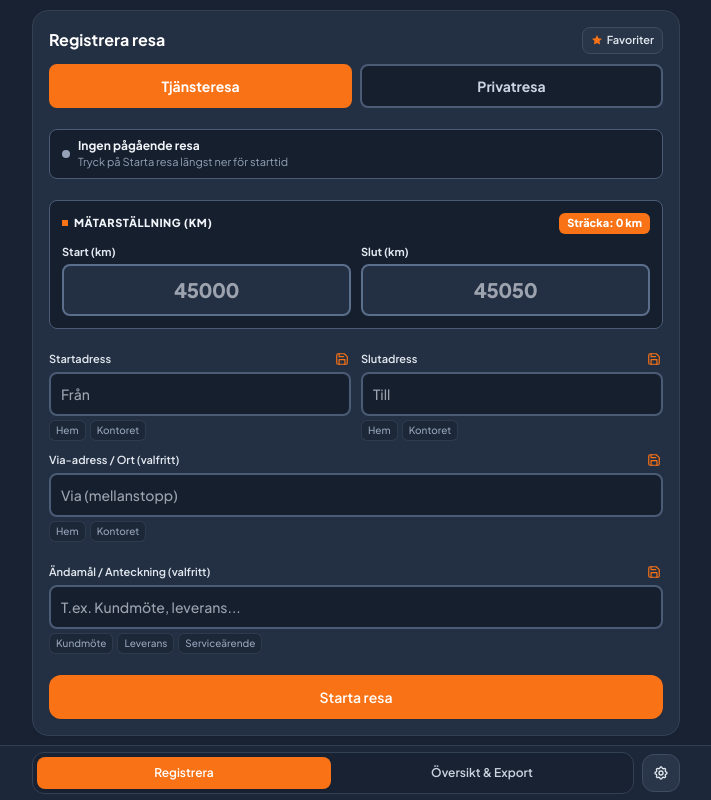
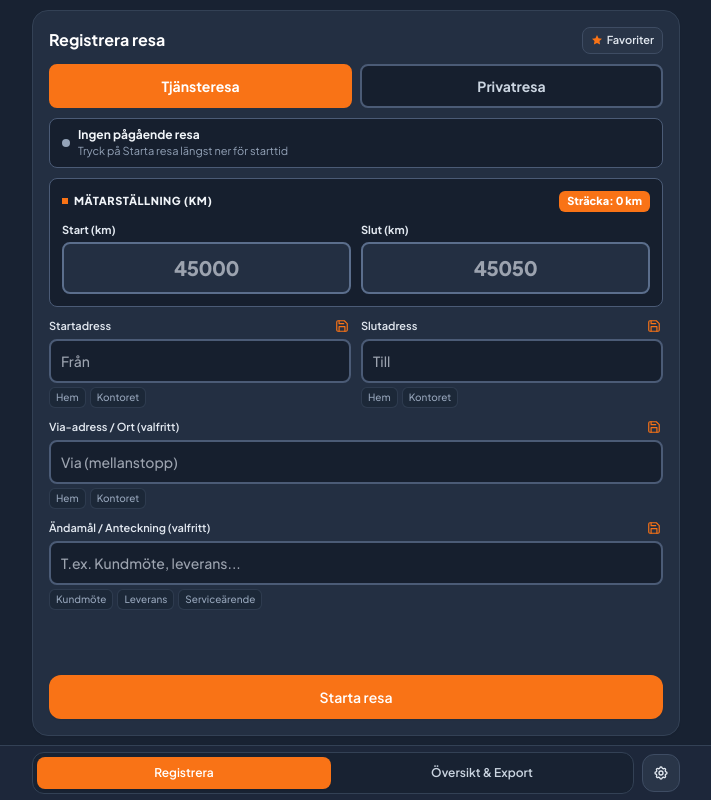
Before and after one commit to kentaswe/korjournal, a plain HTML site: page index.html in a window 1280 px wide. Shown: the whole page, without its empty margins (284-995 px from the left). Drawn offline with nearby package versions, Linux system fonts and the light colour scheme.

Commit message:
Update index.html

```diff
--- a/index.html
+++ b/index.html
@@ -298,7 +298,7 @@
   <main class="w-full max-w-2xl mx-auto px-3 pt-2.5 flex-1 flex flex-col space-y-3">
 
     <!-- ==================== FLIK 1: REGISTRERA ==================== -->
-    <div id="view-register" class="flex-1 flex flex-col justify-between gap-2.5">
+    <div id="view-register" class="flex-1 flex flex-col gap-2.5">
 
       <!-- Formulärkort -->
       <section id="form-section" class="flex-1 flex flex-col bg-white dark:bg-[#232f42] rounded-2xl p-3 sm:p-4 border border-slate-200 dark:border-[#334155] shadow-sm">
@@ -322,7 +322,7 @@
           </div>
         </div>
 
-        <form id="trip-form" novalidate class="flex-1 flex flex-col justify-between gap-2.5">
+        <form id="trip-form" novalidate class="flex-1 flex flex-col gap-2.5">
           <!-- Datumfält (visas endast vid redigering av befintlig resa) -->
           <div id="edit-date-wrapper" class="hidden">
             <label for="edit-date" class="block text-[11px] font-semibold text-slate-700 dark:text-slate-200 mb-1">Datum</label>
@@ -479,7 +479,7 @@
 
           <!-- Spara-knapp (Starta resa -> Avsluta & spara resa) -->
           <button type="submit" id="submit-btn"
-            class="w-full bg-accent hover:bg-accent-hover text-white font-semibold py-3 px-4 rounded-xl text-sm shadow-sm transition-colors cursor-pointer">
+            class="mt-auto w-full bg-accent hover:bg-accent-hover text-white font-semibold py-3 px-4 rounded-xl text-sm shadow-sm transition-colors cursor-pointer">
             Starta resa
           </button>
         </form>
```
